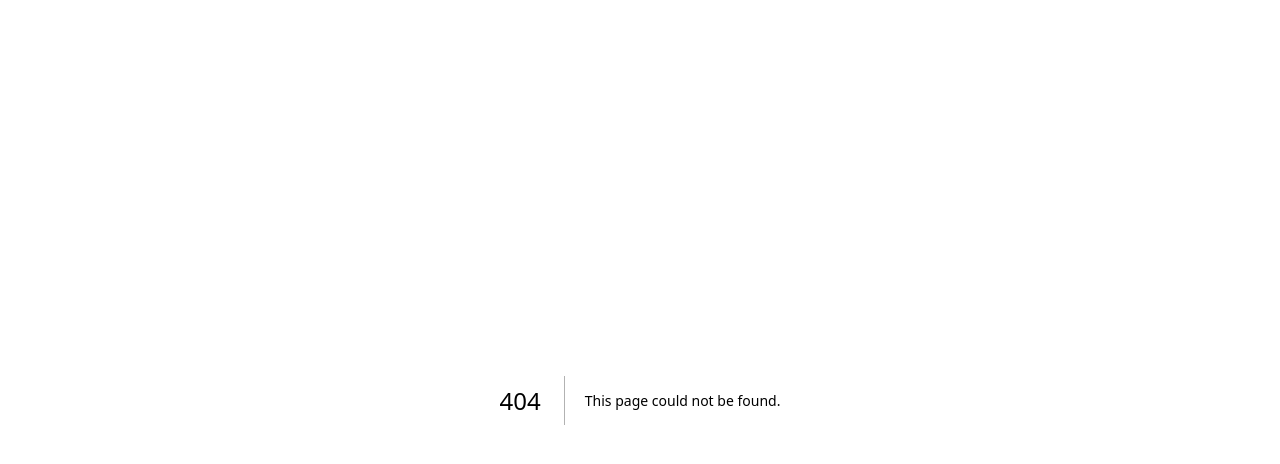
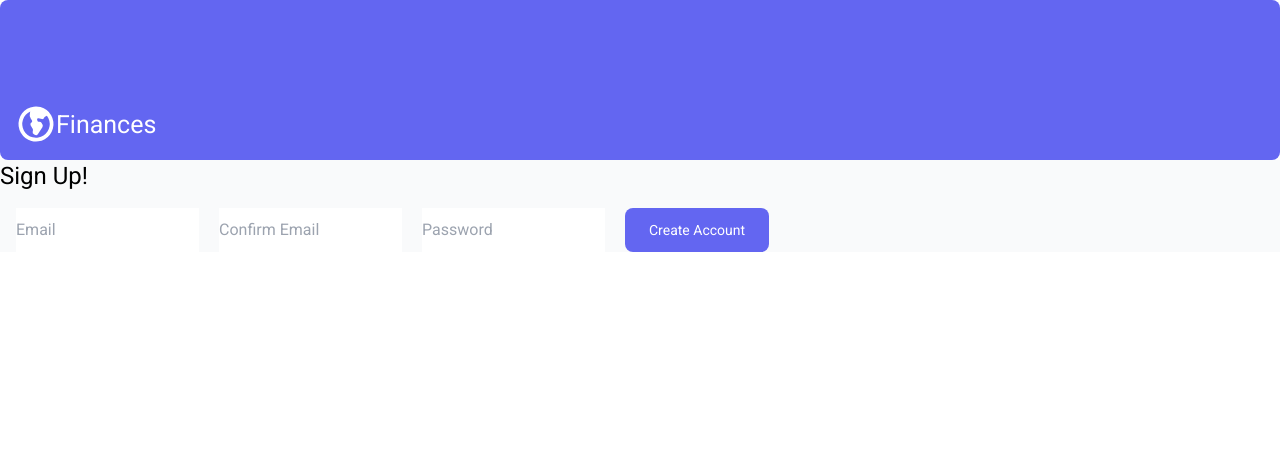
Before and after one commit to ejosborn/nextjsdashboard, a Next.js app: page /signup in a window 1280 px wide. Before the commit this address had no page. Shown: the top 464 px of the page. Built offline with nearby package versions, Linux system fonts and the light colour scheme.

Commit message:
created simple signup page with minor styling

```diff
--- /dev/null
+++ b/app/signup/layout.tsx
@@ -0,0 +1,17 @@
+import { roboto } from '../ui/fonts';
+
+export default function RootLayout({
+	children
+}: Readonly<{
+	children: React.ReactNode;
+}>) {
+	return (
+		<html lang='en'>
+			<body className={`${roboto.className}`}>
+				{children}
+				{/* TODO: ADD FOOTER */}
+				{/* <footer>Footer Area</footer> */}
+			</body>
+		</html>
+	);
+}
--- /dev/null
+++ b/app/signup/page.tsx
@@ -0,0 +1,23 @@
+import { roboto } from '../ui/fonts';
+import Logo from '../ui/logo';
+import SignupForm from '../ui/signup/signupForm';
+
+export default function SignUp() {
+	return (
+		<main>
+			<div className='h-20 flex shrink-0 items-end rounded-lg bg-indigo-500 p-4 md:h-40'>
+				<Logo />
+			</div>
+			<div className='bg-gray-50'>
+				<h1
+					className={`${roboto.className} mb-4 text-xl md:text-2xl`}
+				>
+					Sign Up!
+				</h1>
+				<div>
+					<SignupForm />
+				</div>
+			</div>
+		</main>
+	);
+}
--- /dev/null
+++ b/app/ui/signup/signupForm.tsx
@@ -0,0 +1,32 @@
+const SignupForm = () => {
+	return (
+		<div>
+			<form className='flex flex-row gap-5 mb-4 ml-4'>
+				<input
+					type='email'
+					name='email'
+					placeholder='Email'
+				/>
+				<input
+					type='confirm email'
+					name='confirm email'
+					placeholder='Confirm Email'
+				/>
+				<input
+					type='password'
+					name='Password'
+					placeholder='Password'
+				/>
+				<button
+					className='items-center self-start rounded-lg
+						bg-indigo-500 px-6 py-3 text-sm text-white font-medium
+						transition-colors hover:bg-indigo-400'
+				>
+					Create Account
+				</button>
+			</form>
+		</div>
+	);
+};
+
+export default SignupForm;
```
